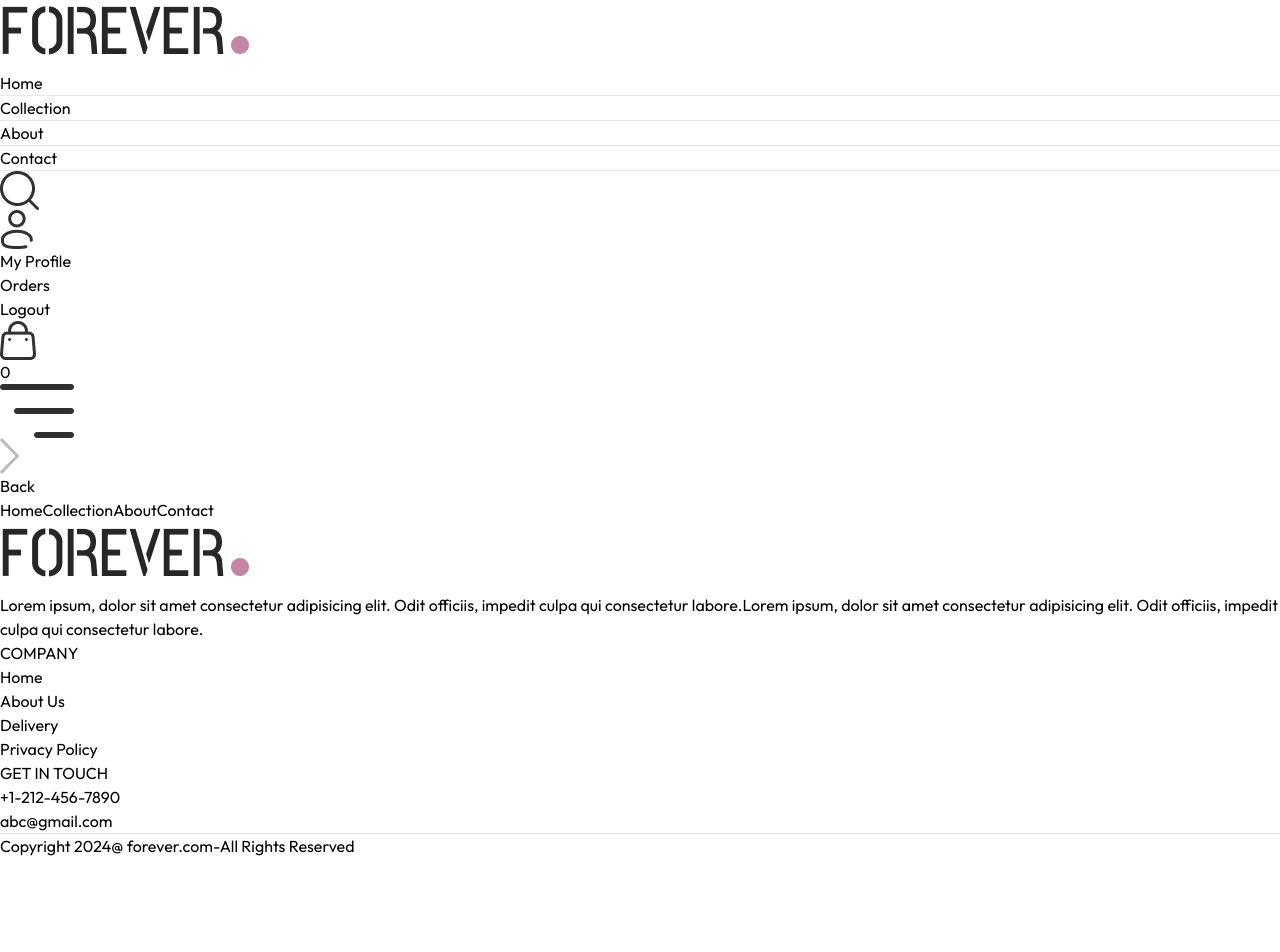
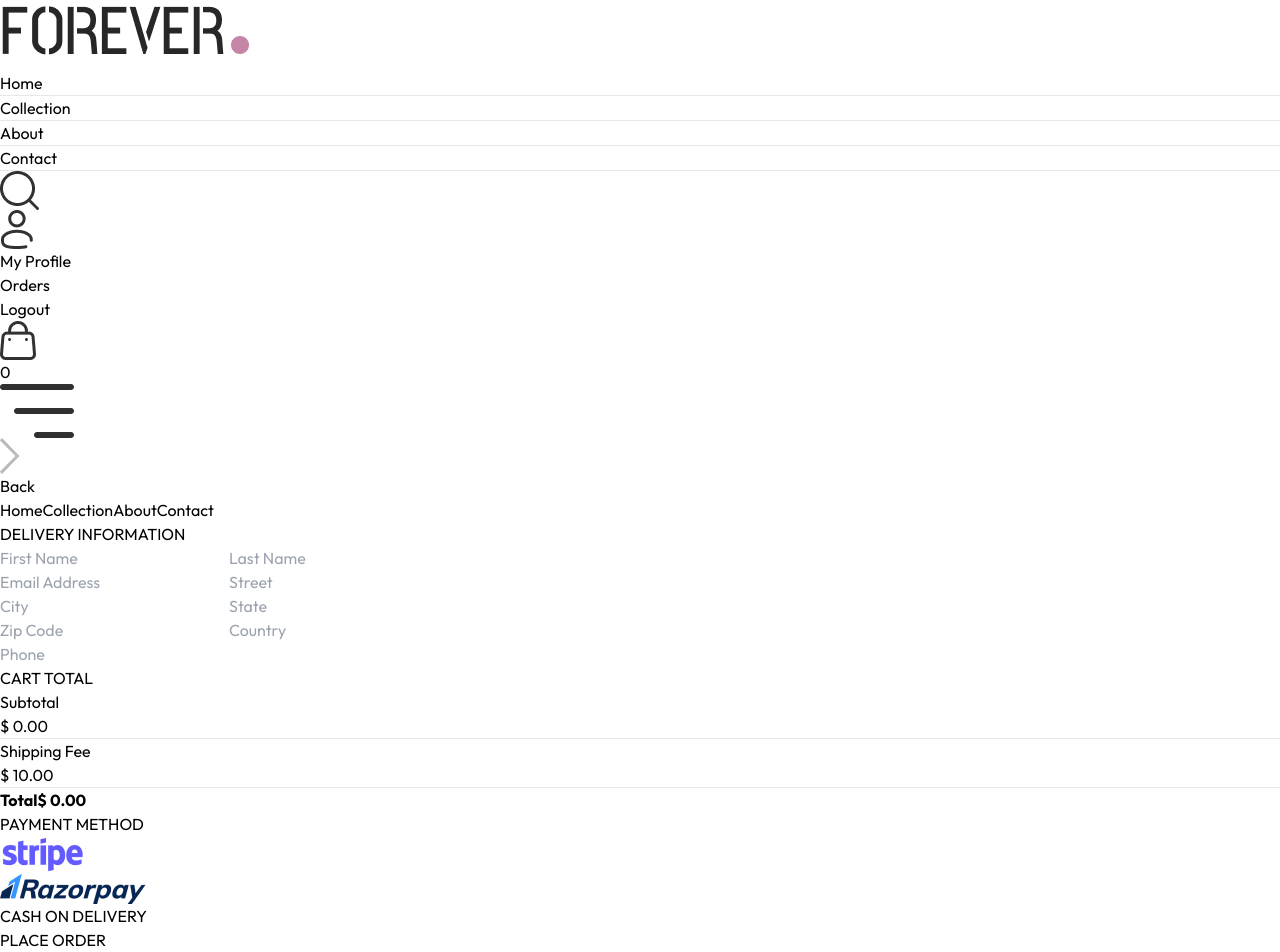
Before and after one commit to sanikasharma07/E-Commerce, a React (Vite) app in the folder frontend/: page /PlaceOrder in a window 1280 px wide. Shown: the top 952 px of the page. Before the commit the page ends 858 px from the top, so only its background shows below. Built offline with nearby package versions, Linux system fonts and the light colour scheme.

Commit message:
Add CartTotal component and integrate it into Cart and PlaceOrder pages for improved checkout experience

```diff
--- /dev/null
+++ b/frontend/src/Components/CartTotal.jsx
@@ -0,0 +1,37 @@
+import React, { useContext } from 'react'
+import { ShopContext } from '../Context/ShopContext'
+import Title from './Title'
+
+const CartTotal = () => {
+  const { currency, delivery_fee, getcartamount } = useContext(ShopContext)
+
+  // THE OPTIMIZATION: Run the function once and store the result!
+  const subtotal = getcartamount();
+
+  return (
+    <div className='w-full'>
+      <div className='text-2xl'>
+        <Title text1={'CART'} text2={'TOTAL'}/>
+      </div>
+      <div className='flex flex-col gap-2 mt-2 text-sm'>
+        <div className='flex justify-between'>
+         <p>Subtotal</p>
+         <p>{currency} {subtotal}.00</p>
+        </div>
+        <hr />
+        <div className='flex justify-between'>
+          <p>Shipping Fee</p>
+          <p>{currency} {delivery_fee}.00</p>
+        </div>
+        <hr />
+        <div className='flex justify-between'>
+          <b>Total</b>
+          {/* Using the variable here makes your code much easier to read */}
+          <b>{currency} {subtotal === 0 ? 0 : subtotal + delivery_fee}.00 </b>
+        </div>
+      </div>
+    </div>
+  )
+}
+
+export default CartTotal
--- a/frontend/src/Context/ShopContext.jsx
+++ b/frontend/src/Context/ShopContext.jsx
@@ -1,6 +1,7 @@
 import { createContext, useEffect, useState } from "react"
 import { products } from "../assets/forever-assets/assets/frontend_assets/assets";
 import { toast } from "react-toastify";
+import {useNavigate} from 'react-router-dom'
 
 export const ShopContext = createContext();
 
@@ -10,6 +11,7 @@
     const [search, setSearch] = useState('');
     const [showsearch, setShowSearch] = useState(false);
     const [cartitems, setcartitems] = useState({})
+    const navigate=useNavigate()
    const updatequantity= async(itemId,size,quantity)=>{
         let cartdata=structuredClone(cartitems)
         cartdata[itemId][size]=quantity;
@@ -57,8 +59,23 @@
         return totalCount;
     }
 
+    const getcartamount=()=>{
+        let totalamount=0;
+        for(const items in cartitems){
+            let itemsinfo=products.find((product)=>product._id===items)
+            for(const item in cartitems[items]){
+                try {
+                    if(cartitems[items][item]>0) totalamount+=(cartitems[items][item]*itemsinfo.price)
+                } catch (error) {
+                    console.log(error)
+                }
+            }
+        }
+        return totalamount;
+    }
+
     const value = {
-        products, currency, delivery_fee, search, setSearch, showsearch, setShowSearch, cartitems, addtocart, getCartCount,updatequantity
+        products, currency, delivery_fee, search, setSearch, showsearch, setShowSearch, cartitems, addtocart, getCartCount,updatequantity,getcartamount,navigate
     }
 
     return (
--- a/frontend/src/Pages/Cart.jsx
+++ b/frontend/src/Pages/Cart.jsx
@@ -2,9 +2,10 @@
 import { ShopContext } from '../Context/ShopContext'
 import Title from '../Components/Title'
 import { assets } from '../assets/forever-assets/assets/frontend_assets/assets'
+import CartTotal from '../Components/CartTotal'
 
 const Cart = () => {
-  const {products,cartitems,currency,updatequantity}=useContext(ShopContext)
+  const {products,cartitems,currency,updatequantity,navigate}=useContext(ShopContext)
   const [cartdata,setcartdata]=useState([])
 useEffect(()=>{
   const tempdata=[];
@@ -47,7 +48,14 @@
           })
         }
       </div>
-
+     <div className='flex justify-end my-20'>
+<div className='w-full sm:w-[450px]'>
+   <CartTotal/>
+   <div className='w-full text-end'>
+<button onClick={()=>navigate('/PlaceOrder')} className='bg-black text-white text-sm my-8 px-8 py-3'>PROCEED TO CHECKOUT</button>
+   </div>
+</div>
+     </div>
     </div>
   )
 }
--- a/frontend/src/Pages/Orders.jsx
+++ b/frontend/src/Pages/Orders.jsx
@@ -1,9 +1,41 @@
-import React from 'react'
+import React, { useContext } from 'react'
+import { ShopContext } from '../Context/ShopContext'
+import Title from '../Components/Title'
 
 const Orders = () => {
+  const {products,currency}=useContext(ShopContext)
   return (
-    <div>
-
+    <div className='border-t pt-16'>
+      <div className='text-2xl'>
+    <Title text1={'MY'} text2={'ORDERS'}/>
+      </div>
+      <div>
+        {
+          products.slice(1,4).map((item,index)=>(
+            <div className='py-4 border-t border-b text-gray-700 flex flex-col md:flex-row md:items:center md:justify-between gap-4' key={index} >
+                  <div className='flex items-start gap-6 text-sm'>
+                    <img  className='w-16 sm:w-20' src={item.image[0]} alt="" />
+                    <div>
+                      <p className='sm:text-base font-medium'>{item.name}</p>
+                      <div className='flex items-center gap-3 mt-2 text-base text-gray-700'>
+                        <p className='text-lg'>{currency} {item.price} </p>
+                        <p>Quantity: 1 </p>
+                        <p>Size: M</p>
+                      </div>
+                      <p className='mt-2'>Date: <span className='text-gray-400'>25 July-2026</span></p>
+                    </div>
+                  </div>
+                  <div className='md:w-1/2 flex justify-between'>
+                         <div className='flex items-center gap-2'>
+                    <p className='min-w-2 h-2 rounded-full bg-green-500'></p>
+                    <p className='text-sm md:text-base'>Ready To Ship</p>
+                         </div>
+                         <button className='border px-4 py-2 text-sm font-medium rounded-sm'>Track Order</button>
+                  </div>
+            </div>
+          ))
+        }
+      </div>
     </div>
   )
 }
--- a/frontend/src/Pages/PlaceOrder.jsx
+++ b/frontend/src/Pages/PlaceOrder.jsx
@@ -1,9 +1,62 @@
-import React from 'react'
+import React, { useContext, useState } from 'react'
+import Title from '../Components/Title'
+import CartTotal from '../Components/CartTotal'
+import { assets } from '../assets/forever-assets/assets/frontend_assets/assets'
+import { ShopContext } from '../Context/ShopContext'
 
 const PlaceOrder = () => {
+  const [method,setmethod]=useState('cod')
+  const {navigate}=useContext(ShopContext)
   return (
-    <div>
-
+    <div className='flex flex-col sm:flex-row justify-between gap-4 pt-5 sm:pt-14 min-h[80vh] border-t'>
+      {/*Left Side */}
+      <div className='flex flex-col gap-4 w-full sm:max-w-[480px]'>
+        <div className='text-xl sm:text-2xl my-3'>
+          <Title text1={'DELIVERY'} text2={'INFORMATION'} />
+        </div>
+        <div className='flex gap-3'>
+          <input  className='border broder-gray-300 rounded py-1.5 px-3.5 w-full' type="text" placeholder='First Name' />
+          <input  className='border broder-gray-300 rounded py-1.5 px-3.5 w-full' type="text" placeholder='Last Name' />
+        </div>
+        <input  className='border broder-gray-300 rounded py-1.5 px-3.5 w-full' type="email" placeholder='Email Address' />
+        <input  className='border broder-gray-300 rounded py-1.5 px-3.5 w-full' type="text" placeholder='Street' />
+        <div className='flex gap-3'>
+          <input  className='border broder-gray-300 rounded py-1.5 px-3.5 w-full' type="text" placeholder='City' />
+          <input  className='border broder-gray-300 rounded py-1.5 px-3.5 w-full' type="text" placeholder='State' />
+        </div>
+        <div className='flex gap-3'>
+          <input  className='border broder-gray-300 rounded py-1.5 px-3.5 w-full' type="number" placeholder='Zip Code' />
+          <input  className='border broder-gray-300 rounded py-1.5 px-3.5 w-full' type="text" placeholder='Country' />
+        </div>
+        <input  className='border broder-gray-300 rounded py-1.5 px-3.5 w-full' type="number" placeholder='Phone' />
+      </div>
+      {/*Right Side */}
+      <div className='mt-8'>
+        <div className='mt-8 min-w-80'>
+       <CartTotal/>
+        </div>
+        <div className='mt-12'>
+           <Title text1={'PAYMENT'} text2={'METHOD'}/>
+           {/*Payment Selection Method */}
+           <div className='flex gap-3 flex-col lg:flex-row'>
+            <div  onClick={()=>setmethod('stripe')} className='flex items-center gap-3 border p-2 px-3 cursor-pointer'>
+            <p className={`min-w-3.5 h-3.5 border rounded-full  ${method==='stripe'?'bg-green-400':'' }`}></p>
+            <img src={assets.stripe_logo} className='h-5 mx-4' alt="" />
+            </div>
+             <div  onClick={()=>setmethod('razorpay')}className='flex items-center gap-3 border p-2 px-3 cursor-pointer'>
+            <p className={`min-w-3.5 h-3.5 border rounded-full ${method==='razorpay'?'bg-green-400':'' }`}></p>
+            <img src={assets.razorpay_logo} className='h-5 mx-4' alt="" />
+            </div>
+             <div onClick={()=>setmethod('cod')} className='flex items-center gap-3 border p-2 px-3 cursor-pointer'>
+            <p className={`min-w-3.5 h-3.5 border rounded-full ${method==='cod'?'bg-green-400':'' }`}></p>
+             <p className='text-gray-500 text-sm font-medium mx-4'>CASH ON DELIVERY</p>
+            </div>
+           </div>
+           <div className='w-full text-end mt-8'>
+           <button onClick={()=>navigate('/Orders')} className='text-sm px-16 py-3 bg-black text-white'>PLACE ORDER</button>
+           </div>
+        </div>
+      </div>
     </div>
   )
 }
```
